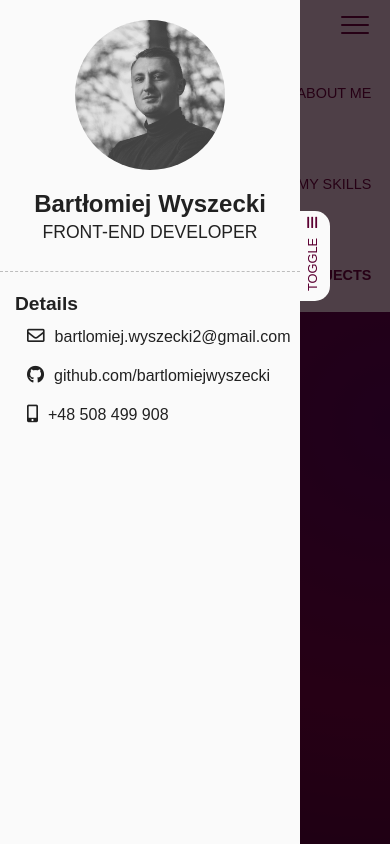
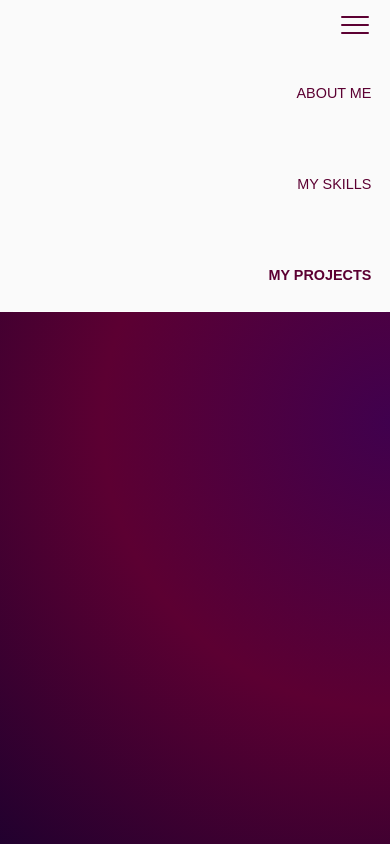
Before and after one commit to bartlomiejwyszecki/Portfolio, an Angular app: page / in a window 390 px wide. Shown: the top 844 px of the page. Built offline with nearby package versions, Linux system fonts and the light colour scheme; a web font is replaced by a local one.

Commit message:
Repaired sidebar and navabr on smaller devices.

```diff
--- a/src/app/components/navbar/navbar.component.scss
+++ b/src/app/components/navbar/navbar.component.scss
@@ -32,11 +32,14 @@ nav {
                 color: #fafafa;
             }
         }
-        .nav-item:hover, .active {
+        .active {
+            border-bottom: 1px solid rgba(255, 255, 255, 0.75);
             font-weight: 700;
-            border-bottom: 1px solid rgba(255, 255, 255, 0.75);
+        }
+        .nav-item:hover {
+            font-weight: 700;
             a {
-                border-bottom: none;
+                border-bottom: 1px solid rgba(255, 255, 255, 0.75);
                 transition: 0s;
                 transition-delay: 0s;
             }
@@ -48,6 +51,9 @@ nav {
     nav {
         ul {
             height: 50px;
+        }
+        li {
+            margin-left: -5px;
         }
         .hamburger {
             display: none;
@@ -66,7 +72,7 @@ nav {
                 }
                 .active {
                     border-bottom: 4px solid #5c0032;
-                    font-weight: 800;
+                    font-weight: 700;
                 }
             }
         }
@@ -89,10 +95,10 @@ nav {
         ul {
             transition: 1s;
             position: relative;
-            left: 0;
+            left: -15px;
             text-align: right;
             top: 30px;
-            width: calc(100vw);
+            width: calc(100vw + 15px);
             .nav-item {
                 background: #fafafa;
                 margin-top: -1px;
--- a/src/app/components/sidebar/sidebar.component.html
+++ b/src/app/components/sidebar/sidebar.component.html
@@ -7,6 +7,10 @@
         <div class="description">
             <h3>Bartłomiej Wyszecki</h3>
             <h4>Front-end developer</h4>
+        </div>
+        <div class="profile">
+            <h3>Profile</h3>
+            <p>I am programming passionate looking for my first job as a Front-end Developer. My strong suits are angular and typescript, but I'm also open to work with Javascript, React or other front-end technologies.</p>
         </div>
         <div class="details">
             <h3>Details</h3>
--- a/src/app/components/sidebar/sidebar.component.scss
+++ b/src/app/components/sidebar/sidebar.component.scss
@@ -23,11 +23,10 @@
     background: #fafafa;
     z-index: 9;
     transition: 1s;
+    font-size: 0.9em;
     .panel {
         color: #212121;
         .photo {
-            width: 150px;
-            height: 150px;
             border-radius: 50%;
             background: #212121;
             background: linear-gradient( rgba(0, 0, 0, 0.1), rgba(0, 0, 0, 0.1) ), url('./../../../assets/photo.png');
@@ -37,27 +36,36 @@
             background-size: cover;
             margin-left: auto;
             margin-right: auto;
-            margin-top: 20px;
         }
         .description {
-            padding: 20px;
             text-align: center;
             h3 {
                 font-weight: 800;
-                font-size: 1.5em;
+                font-size: 1.3em;
             }
             h4 {
                 text-transform: uppercase;
-                font-size: 1.1em;
+                font-size: 1em;
                 font-weight: 300;
                 margin-top: -5px;
             }
         }
+        .profile {
+            border-top: 1px dashed #bdbdbd;
+            h3 {
+                padding: 0px 0 0px 15px;
+                margin-bottom: 5px;
+                font-size: 1.2em;
+                font-weight: 600;
+            }
+            p {
+                padding: 5px 15px 5px 25px;
+            }
+        }
         .details {
             border-top: 1px dashed #bdbdbd;
-            padding-top: 15px;
             h3 {
-                padding: 5px 0 0px 15px;
+                padding: 0px 0 5px 15px;
                 margin-bottom: 5px;
                 font-size: 1.2em;
                 font-weight: 600;
@@ -66,12 +74,20 @@
                 list-style: none;
                 li {
                     margin-left: -15px;
-                    padding: 5px 0 10px 10px;
+                    padding: 5px 5px 10px 5px;
                     i {
                         font-size: 1.1em;
                     }
                     span {
                         margin-left: 10px;
+                    }
+                    a {
+                        font-weight: 600;
+                    }
+                    a:hover {
+                        color: #5c0032;
+                        cursor: pointer;
+                        transition: 0.3s;
                     }
                 }
             }
@@ -88,7 +104,7 @@
     background: #fafafa;
     z-index: 9;
     position: fixed;
-    top: 25%;
+    top: 37%;
     border-radius: 0 15px 15px 0;
     font-size: 0.8em;
     .toggle {
@@ -115,6 +131,18 @@
 @media only screen and (min-width: 480px) {
     .sidebar {
         width: 360px;
+        .photo {
+            width: 150px;
+            height: 150px;
+            margin-top: 25px;
+            margin-bottom: 25px;
+        }
+        .description {
+            margin-bottom: 25px;
+        }
+        .details, .profile {
+            padding-top: 25px;
+        }
     }
     .button {
         margin-left: 360px;
@@ -124,9 +152,28 @@
     }
 }
 
+@media only screen and (max-width: 768px) {
+    .sidebar {
+        overflow: scroll;
+    }
+}
+
 @media only screen and (max-width: 480px) {
     .sidebar {
         width: 300px;
+        font-size: 0.8em;
+        .photo {
+            width: 120px;
+            height: 120px;
+            margin-top: 15px;
+            margin-bottom: 15px;
+        }
+        .description {
+            margin-bottom: 15px;
+        }
+        .details, .profile {
+            padding-top: 15px;
+        }
     }
     .button {
         margin-left: 300px;
@@ -139,6 +186,10 @@
 @media only screen and (min-width: 360px) and (max-width: 480px) {
     .sidebar {
         width: 300px;
+        .photo {
+            width: 100px;
+            height: 100px;
+        }
     }
     .button {
         margin-left: 300px;
--- a/src/app/components/sidebar/sidebar.component.ts
+++ b/src/app/components/sidebar/sidebar.component.ts
@@ -25,6 +25,6 @@ export class PhonePipe {
   styleUrls: ['./sidebar.component.scss']
 })
 export class SidebarComponent {
-  toggle: boolean = false;
+  toggle: boolean = true;
   myPhone: string = '508499908';
 }
```
